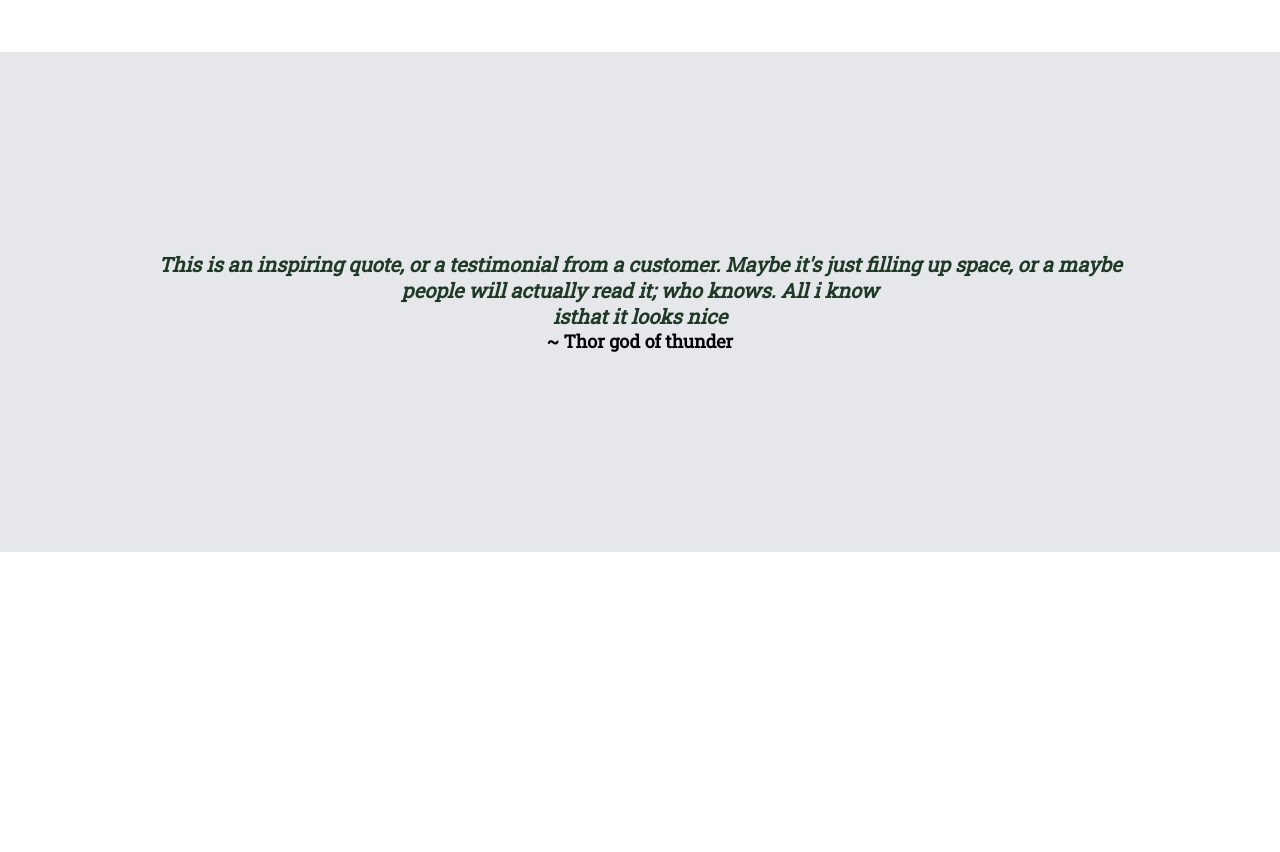
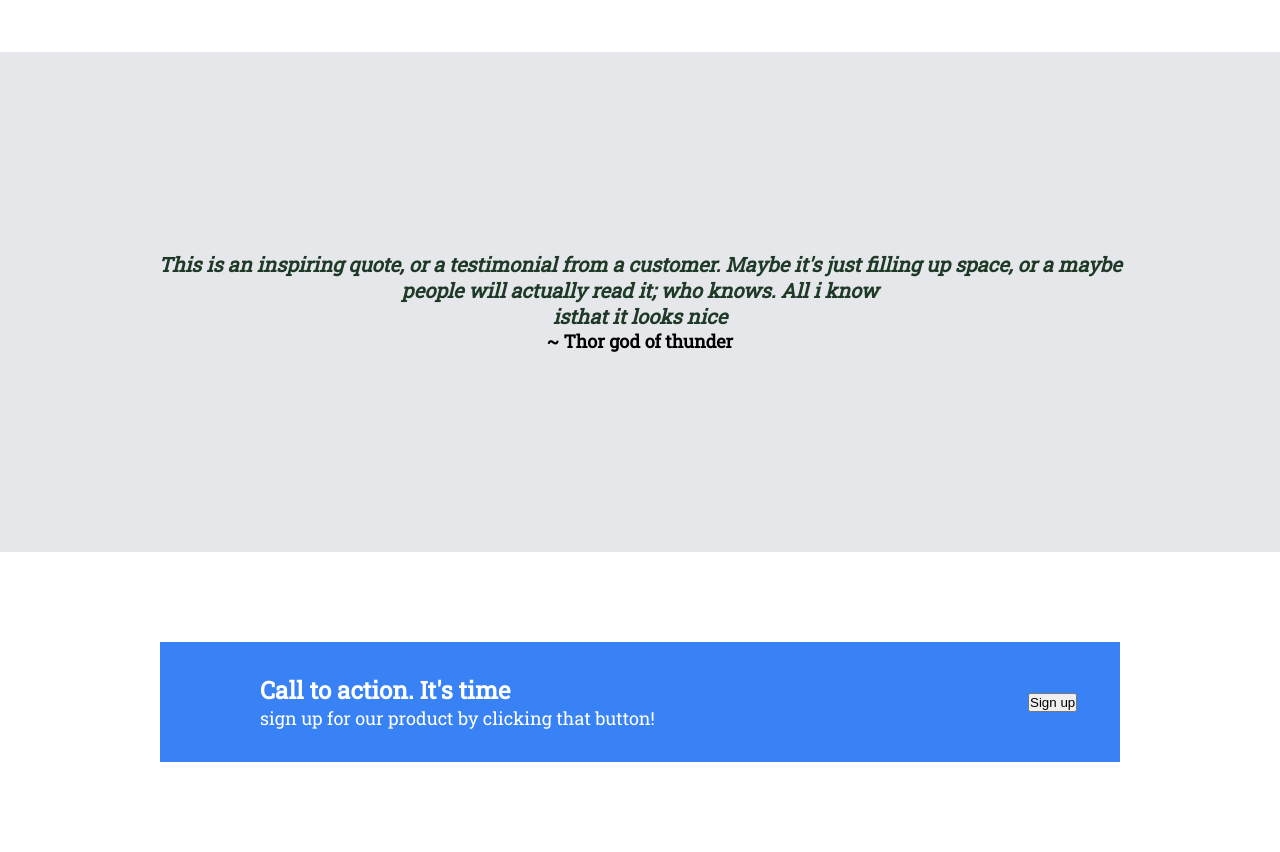
Before and after one commit to JethroZmind/Landing-page, a plain HTML site: page index.html in a window 1280 px wide. Shown: the part 944-1796 px from the top of the page. Before the commit the page ends 1496 px from the top, so only its background shows below. Drawn offline with Linux system fonts and the light colour scheme.

Commit message:
Start and finish last section

```diff
--- a/Styles.css
+++ b/Styles.css
@@ -151,3 +151,53 @@ h3{
     justify-content: flex-end;
     margin-right: 300px;
 }
+
+.last-div{
+    height: 300px;
+    display: flex;
+    justify-content: center;
+    align-items: center;
+
+}
+
+.blue-container{
+    background-color: #3882f6;
+    width: 75%;
+    height: 40%;
+    display: flex;
+    flex-direction: row;
+}
+
+.left{
+    width: 80%;
+    margin-left: 100px;
+    display: flex;
+    flex-direction: column;
+    justify-content: center;
+}
+
+h4{
+    font-size:24px;
+    color: white;
+
+}
+
+.last-p{
+    font-size: 18px;
+    color: white;
+}
+
+.right{
+    display: flex;
+    justify-content: flex-start;
+    align-items: center;
+}
+
+.btn-last-div{
+    background-color: #3882f6;
+    color: white;
+    width: 100px;
+    height: 40px;
+    border: 1px white;
+    border-radius: 10px solid white;
+}
--- a/index.html
+++ b/index.html
@@ -54,9 +54,20 @@
     <h3>This is an inspiring quote, or a testimonial from a customer. Maybe it's just filling up space, or a maybe <br/> people will actually read it; who knows. All i know<br/>isthat it looks nice
     </h3>
     <div>
-             <p class="p-third"><strong> ~ Thor god of thunder</strong></p>
+            <p class="p-third"><strong> ~ Thor god of thunder</strong></p>
     </div>
     </div>
+    <div class="last-div">
+        <div class="blue-container">
+        <div class="left">
+            <h4>Call to action. It's time</h4>
+            <p class="last-p"> sign up for our product by clicking that button!</p>
+        </div>
+        <div class="right">
+            <button type="button" class="button-last-div">Sign up</button>
+        </div>
+    </div>
+</div>
 
     </body>
 
```
